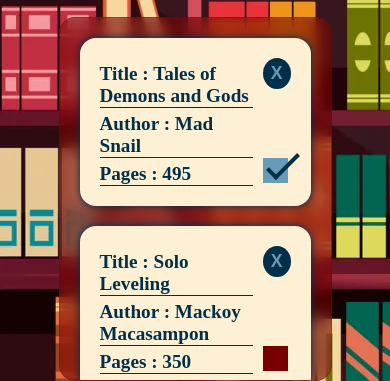
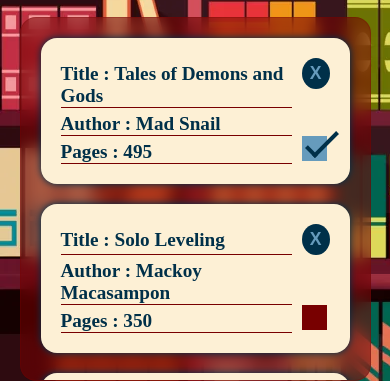
Before and after one commit to triaki-nabil-prog/Library-app, a plain HTML site: page index.html in a window 390 px wide. Shown: the part 463-844 px from the top of the page. Drawn offline with Linux system fonts and the light colour scheme.

Commit message:
changed view width for mobile

```diff
--- a/style.css
+++ b/style.css
@@ -101,7 +101,7 @@
     gap: 20px;
     padding: 20px;
     margin-top: 20px;
-    max-width: 70vw;
+    width: 70vw;
 
 
     background: rgba(120, 0, 0, 0.55);
@@ -256,7 +256,7 @@
 
 @media only screen and (max-width: 700px) {
     .booksList {
-        width: 100vw;
+        width: 90vw;
     }
 
 }
```
